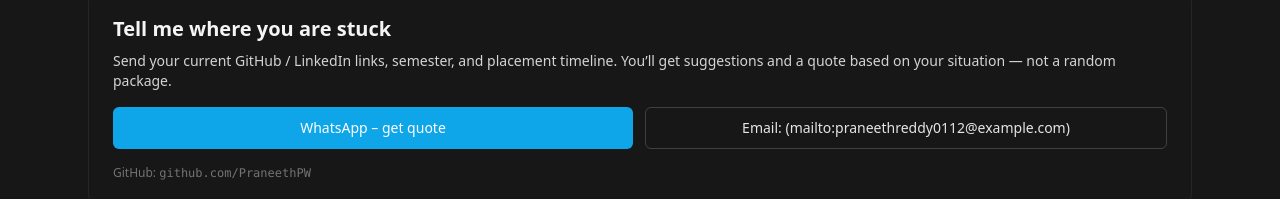
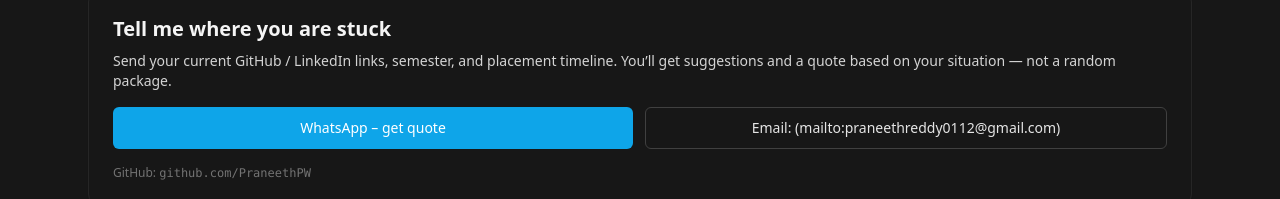
Before and after one commit to PraneethPW/PROJECT_STUDIO, a React (Vite) app in the folder homepage/: page / in a window 1280 px wide. Shown: the part 2188-2387 px from the top of the page. Built offline with nearby package versions, Linux system fonts and the light colour scheme.

Commit message:
removed example

```diff
--- a/homepage/src/App.tsx
+++ b/homepage/src/App.tsx
@@ -431,7 +431,7 @@ const Home: React.FC = () => {
               href="mailto:praneethreddy0112@example.com"
               className="inline-flex flex-1 items-center justify-center gap-2 rounded-md border border-neutral-700 px-4 py-2.5 text-neutral-200 transition duration-150 hover:-translate-y-[1px] hover:border-indigo-400"
             >
-              Email: (mailto:praneethreddy0112@example.com)
+              Email: (mailto:praneethreddy0112@gmail.com)
             </motion.a>
           </div>
 
```
